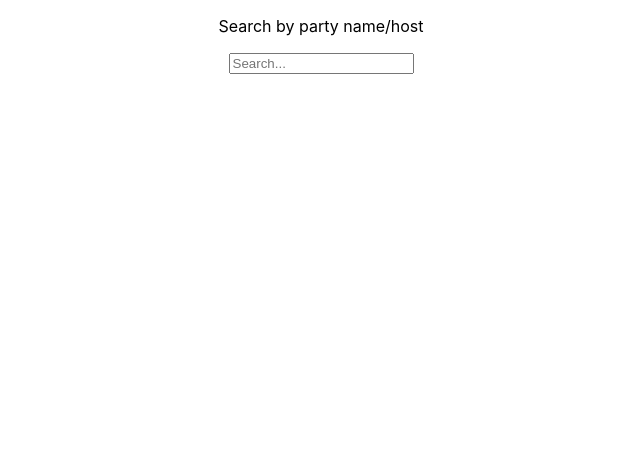
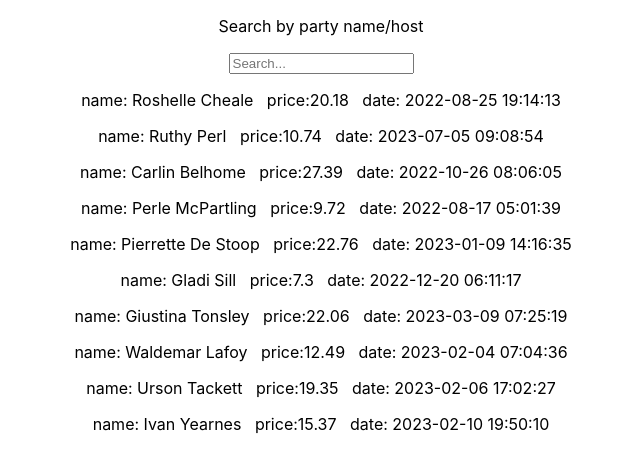
Before and after one commit to gayatri-3/poppin-technical, a React (Create React App) app: page / in a window 1280 px wide. Shown: the top 472 px of the page, without its empty margins (319-959 px from the left). Built offline with nearby package versions, Linux system fonts and the light colour scheme.

Commit message:
format data on main page

```diff
--- a/src/App.js
+++ b/src/App.js
@@ -1,4 +1,5 @@
 import "./App.css";
+//fake data from mockaroo.com
 import JSONDATA from "./MOCK_DATA.json";
 
 function App() {
@@ -8,6 +9,17 @@ function App() {
 
             {/* searchbar */}
             <input type="text" placeholder="Search..." />
+
+            {JSONDATA.map((val, key) => {
+                return (
+                    <div>
+                        <p>
+                            name: {val.name} &nbsp; price:{val.price} &nbsp;
+                            date: {val.date}
+                        </p>
+                    </div>
+                );
+            })}
         </div>
     );
 }
--- a/src/MOCK_DATA.json
+++ b/src/MOCK_DATA.json
@@ -4,69 +4,69 @@
         "name": "Roshelle Cheale",
         "banner": "http://dummyimage.com/231x100.png/ff4444/ffffff",
         "price": 20.18,
-        "gender": "2022-08-25 19:14:13"
+        "date": "2022-08-25 19:14:13"
     },
     {
         "id": 2,
         "name": "Ruthy Perl",
         "banner": "http://dummyimage.com/128x100.png/cc0000/ffffff",
         "price": 10.74,
-        "gender": "2023-07-05 09:08:54"
+        "date": "2023-07-05 09:08:54"
     },
     {
         "id": 3,
         "name": "Carlin Belhome",
         "banner": "http://dummyimage.com/160x100.png/5fa2dd/ffffff",
         "price": 27.39,
-        "gender": "2022-10-26 08:06:05"
+        "date": "2022-10-26 08:06:05"
     },
     {
         "id": 4,
         "name": "Perle McPartling",
         "banner": "http://dummyimage.com/212x100.png/5fa2dd/ffffff",
         "price": 9.72,
-        "gender": "2022-08-17 05:01:39"
+        "date": "2022-08-17 05:01:39"
     },
     {
         "id": 5,
         "name": "Pierrette De Stoop",
         "banner": "http://dummyimage.com/162x100.png/ff4444/ffffff",
         "price": 22.76,
-        "gender": "2023-01-09 14:16:35"
+        "date": "2023-01-09 14:16:35"
     },
     {
         "id": 6,
         "name": "Gladi Sill",
         "banner": "http://dummyimage.com/230x100.png/dddddd/000000",
         "price": 7.3,
-        "gender": "2022-12-20 06:11:17"
+        "date": "2022-12-20 06:11:17"
     },
     {
         "id": 7,
         "name": "Giustina Tonsley",
         "banner": "http://dummyimage.com/147x100.png/dddddd/000000",
         "price": 22.06,
-        "gender": "2023-03-09 07:25:19"
+        "date": "2023-03-09 07:25:19"
     },
     {
         "id": 8,
         "name": "Waldemar Lafoy",
         "banner": "http://dummyimage.com/193x100.png/cc0000/ffffff",
         "price": 12.49,
-        "gender": "2023-02-04 07:04:36"
+        "date": "2023-02-04 07:04:36"
     },
     {
         "id": 9,
         "name": "Urson Tackett",
         "banner": "http://dummyimage.com/210x100.png/dddddd/000000",
         "price": 19.35,
-        "gender": "2023-02-06 17:02:27"
+        "date": "2023-02-06 17:02:27"
     },
     {
         "id": 10,
         "name": "Ivan Yearnes",
         "banner": "http://dummyimage.com/219x100.png/cc0000/ffffff",
         "price": 15.37,
-        "gender": "2023-02-10 19:50:10"
+        "date": "2023-02-10 19:50:10"
     }
 ]
```
